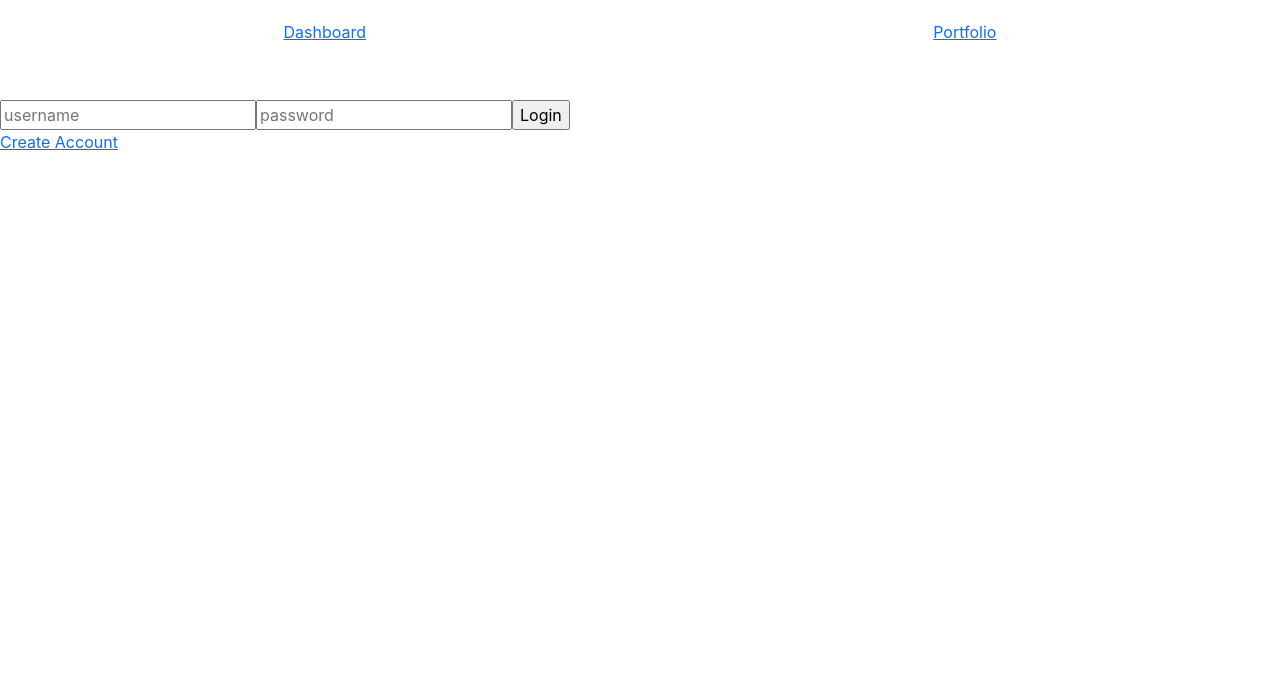
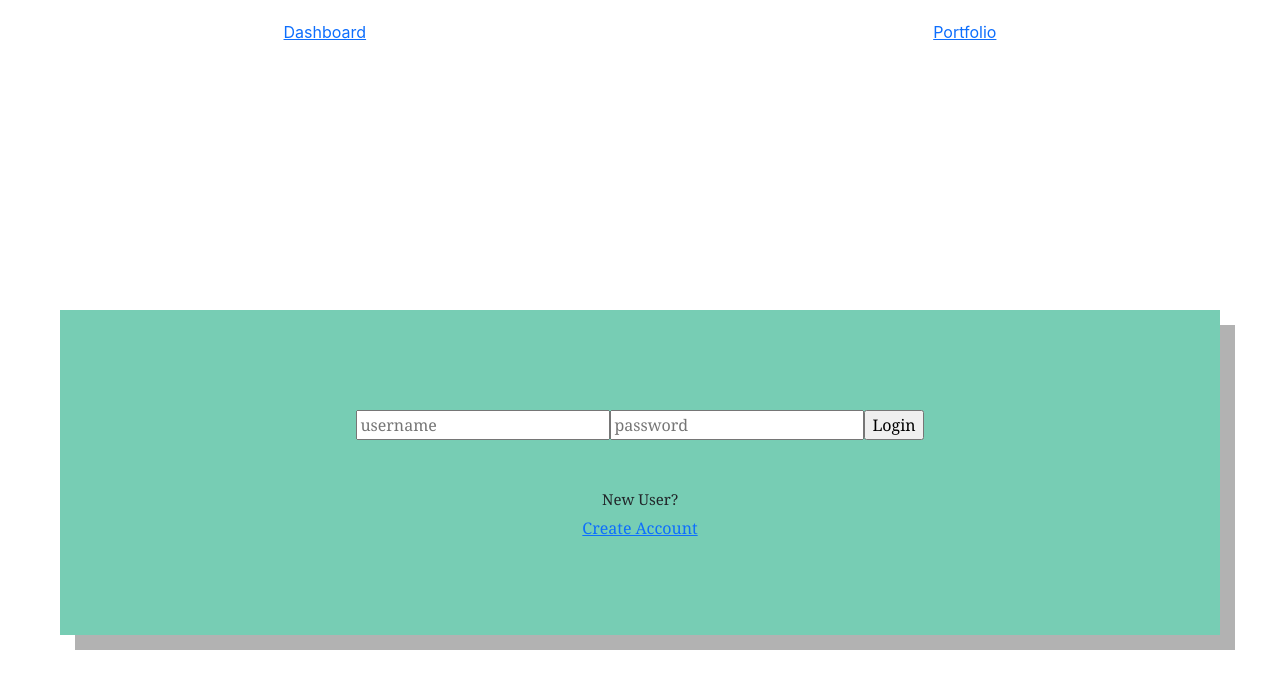
Before and after one commit to johnnyvi26/CryptoCademy-Frontend, a React (Create React App) app: page / in a window 1280 px wide. Shown: the top 688 px of the page. Built offline with nearby package versions, Linux system fonts and the light colour scheme; no server answers.

Commit message:
finished styling login and newuser

```diff
--- a/src/components/Form.js
+++ b/src/components/Form.js
@@ -8,6 +8,7 @@ onSubmit = A function to run upon submission of the form, this is ran within the
 setUser = A function for setting the current session username*/
 
 import { useState } from "react"
+import { Div, Input } from "../styles/Form.styled"
 
 const Form = (props) => {
   //~~~~~~~~~State functions/variables~~~~~~~~~~~~~~~~
@@ -35,8 +36,9 @@ const Form = (props) => {
 
   return (
     <div className="form">
+      <Div>
       <form onSubmit={handleSubmit}>
-        <input
+        <Input
           type="text"
           value={Form.userName}
           name="userName"
@@ -44,7 +46,7 @@ const Form = (props) => {
           onChange={handleChange}
           required="required"
         />
-        <input
+        <Input
           type="text"
           value={Form.password}
           name="password"
@@ -52,8 +54,9 @@ const Form = (props) => {
           onChange={handleChange}
           required="required"
         />
-        <input type="submit" value="Login"/>
+        <Input type="submit" value="Login"/>
       </form>
+      </Div>
     </div>
   )
 }
--- a/src/pages/Login.js
+++ b/src/pages/Login.js
@@ -7,6 +7,7 @@ setUser = A function for setting the current session username
 import Form from "../components/Form";
 import { useState } from "react";
 import { useNavigate, Link } from "react-router-dom";
+import { Div, P, H4 } from "../styles/Login.styled"
 
 function NewUser(props) {
     //for redirecting
@@ -42,13 +43,16 @@ function NewUser(props) {
 
 
     return (
-        <>
+        <Div>
             {/* if there is an error then display it within an h3 tag with id errormessage */}
             {(error)? <h3 id="errormessage">{error}</h3>:null}
             {/* if loading then display loading else display the form  */}
             {(loading)?<h3 id="loadingmessage">loading</h3>:<Form onSubmit={attemptCreateNewUser}/>}
+            <H4>New User?</H4>
+            <P>
             <Link to={`/CreateAccount`}>Create Account</Link>
-        </>
+            </P>
+        </Div>
      );
 }
 
--- a/src/pages/NewUser.js
+++ b/src/pages/NewUser.js
@@ -7,6 +7,7 @@ setUser = A function for setting the current session username
 import Form from "../components/Form";
 import { useState } from "react";
 import { useNavigate,Link } from "react-router-dom";
+import { P, Main } from "../styles/NewUser.styled"
 function NewUser(props) {
     //for redirecting
     let navigate = useNavigate()
@@ -41,13 +42,15 @@ function NewUser(props) {
 
 
     return (
-        <>
+        <Main>
             {/* if there is an error then display it within an h3 tag with id errormessage */}
             {(error)? <h3 id="errormessage">{error}</h3>:null}
             {/* if loading then display loading else display the form  */}
             {(loading)?<h3 id="loadingmessage">loading</h3>:<Form onSubmit={attemptCreateNewUser}/>}
+            <P>
             <Link to={`/`}>Back To Login</Link>
-        </>
+            </P>
+        </Main>
      );
 }
 
--- /dev/null
+++ b/src/styles/Form.styled.js
@@ -0,0 +1,11 @@
+import styled from "styled-components"
+
+export const Div = styled.div`
+text-align: center;
+margin-top: 250px;
+margin-bottom: 40px;
+padding-top: 100px;
+`
+export const Input = styled.input`
+margin-bottom: 10px;
+`
--- /dev/null
+++ b/src/styles/Login.styled.js
@@ -0,0 +1,18 @@
+import styled from "styled-components"
+
+export const Div = styled.div`
+text-align: center;
+background-color: #77CDB4;
+padding-bottom: 100px;
+box-shadow: 15px 15px rgb(0, 0, 0, 0.3);
+margin-left: 60px;
+margin-right: 60px;
+font-family: Cambria;
+`
+export const P = styled.p`
+font-size: 16px;
+margin-bottom: -5px;
+`
+export const H4 = styled.h4`
+font-size: 15px;
+`
--- /dev/null
+++ b/src/styles/NewUser.styled.js
@@ -0,0 +1,17 @@
+import styled from "styled-components"
+
+export const P = styled.p`
+font-size: 16px;
+margin-bottom: -5px;
+text-align: center;
+`
+
+export const Main = styled.main`
+text-align: center;
+background-color: #77CDB4;
+padding-bottom: 100px;
+box-shadow: 15px 15px rgb(0, 0, 0, 0.3);
+margin-left: 60px;
+margin-right: 60px;
+font-family: Cambria;
+`
```
